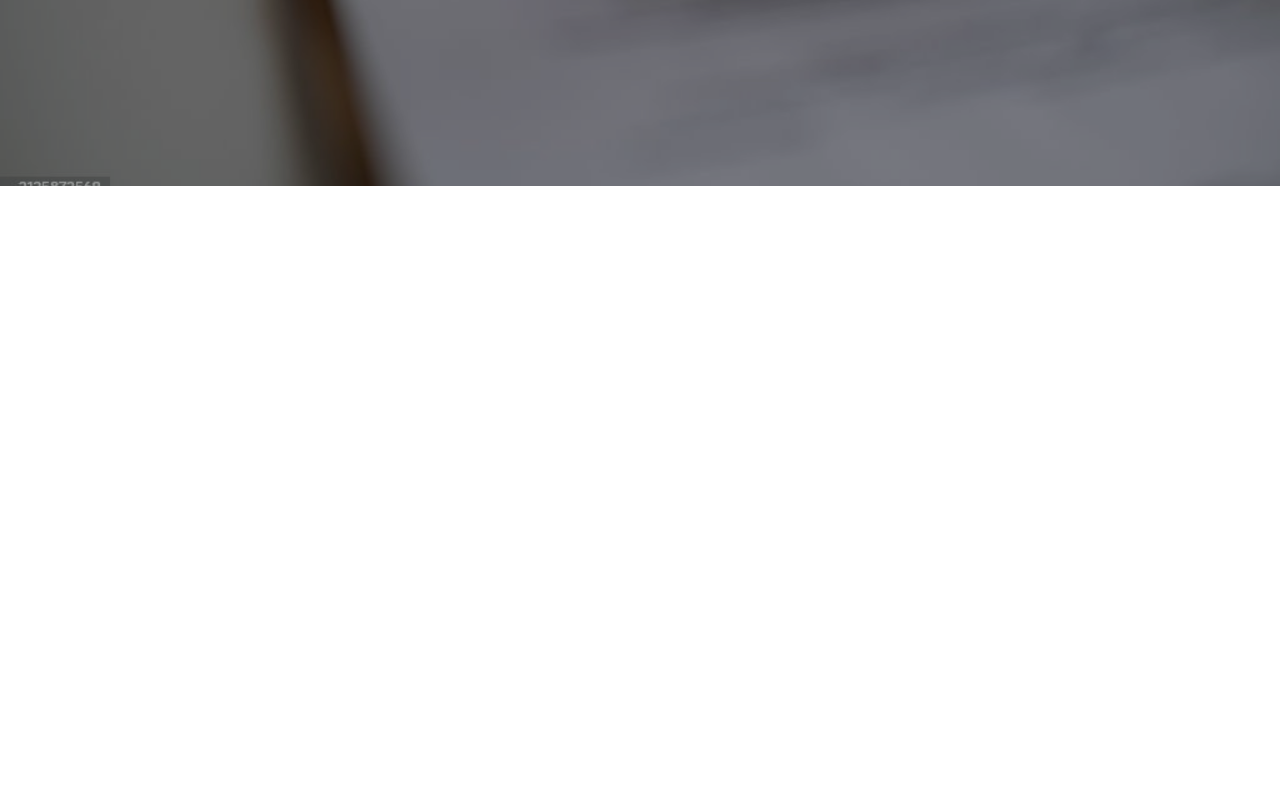
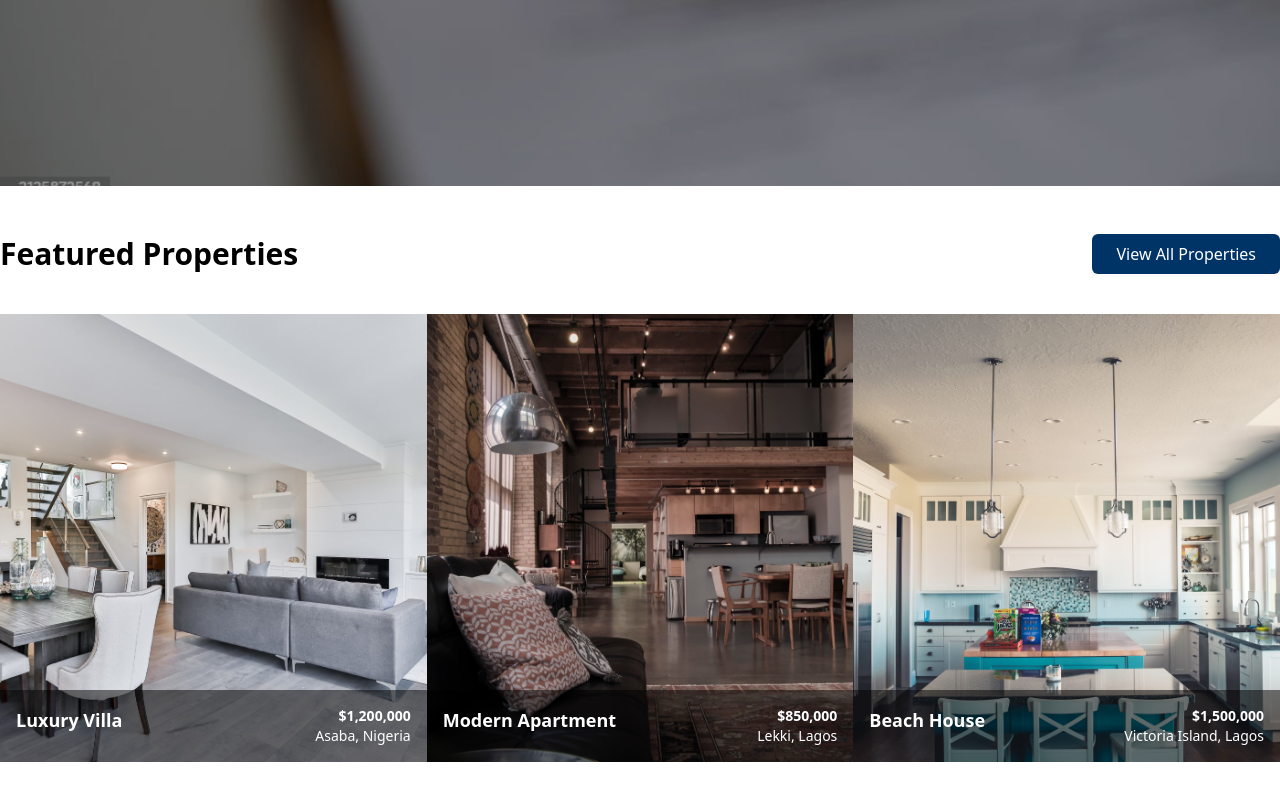
Before and after one commit to Joshua-Coded/Peninsula-real-estate, a React (Create React App) app in the folder real-estate-app/: page / in a window 1280 px wide. Shown: the part 614-1414 px from the top of the page. Before the commit the page ends 800 px from the top, so only its background shows below. Built offline with nearby package versions, Linux system fonts and the light colour scheme.

Commit message:
properties

```diff
--- a/real-estate-app/src/App.tsx
+++ b/real-estate-app/src/App.tsx
@@ -1,5 +1,6 @@
 import Hero from "./components/Hero";
 import Navbar from "./components/Navbar";
+import Properties from "./components/Properties";
 import React from "react";
 
 function App() {
@@ -7,6 +8,7 @@
     <div className="App">
       <Navbar />
       <Hero />
+      <Properties />
     </div>
   );
 }
--- /dev/null
+++ b/real-estate-app/src/components/Properties.tsx
@@ -0,0 +1,74 @@
+import React from "react";
+import image1 from "../images/image1.avif";
+import image2 from "../images/image2.avif";
+import image3 from "../images/image3.avif";
+
+const Properties: React.FC = () => {
+    const properties = [
+        {
+            id: 1,
+            image: image1,
+            name: "Luxury Villa",
+            price: "$1,200,000",
+            location: "Asaba, Nigeria"
+        },
+        {
+            id: 2,
+            image: image2,
+            name: "Modern Apartment",
+            price: "$850,000",
+            location: "Lekki, Lagos"
+        },
+        {
+            id: 3,
+            image: image3,
+            name: "Beach House",
+            price: "$1,500,000",
+            location: "Victoria Island, Lagos"
+        }
+    ];
+
+    return (
+        <div className="px-0 py-12"> {/* Removed padding on the sides */}
+            {/* Section Header - Flex row for desktop */}
+            <div className="flex justify-between items-center mb-10 md:flex-row flex-col"> {/* Flex container for h1 and button */}
+                <h1 className="text-2xl md:text-3xl font-bold mb-4 md:mb-0">Featured Properties</h1>
+                {/* View All Properties Button - Visible only on desktop */}
+                <button className="bg-primary text-white py-2 px-6 rounded-md hover:bg-white hover:text-primary transition-all hidden md:block">
+                    View All Properties
+                </button>
+            </div>
+
+            {/* Properties Grid */}
+            <div className="grid grid-cols-1 md:grid-cols-3 gap-0"> {/* Removed gap between the grid items */}
+                {properties.map((property) => (
+                    <div key={property.id} className="relative group">
+                        {/* Property Image - Increased height */}
+                        <img src={property.image} alt={property.name} className="w-full h-[28rem] object-cover" /> {/* Height set to 28rem */}
+
+                        {/* Property Info Container - Reduced shadow opacity */}
+                        <div className="absolute bottom-0 left-0 w-full bg-black bg-opacity-50 p-4 text-white"> {/* Reduced shadow opacity */}
+                            <div className="flex justify-between">
+                                <h2 className="text-lg font-bold">{property.name}</h2>
+                                <div className="flex flex-col text-right">
+                                    <span className="text-sm font-semibold">{property.price}</span>
+                                    <span className="text-sm">{property.location}</span>
+                                </div>
+                            </div>
+                        </div>
+                    </div>
+                ))}
+            </div>
+
+            {/* View All Properties Button - Visible only on mobile at the bottom */}
+            <div className="flex justify-center mt-10 md:hidden"> {/* Hidden on desktop */}
+                <button
+                    className="bg-primary text-white py-3 px-8 rounded-md hover:bg-white hover:text-primary transition-all">
+                    View All Properties
+                </button>
+            </div>
+        </div>
+    );
+};
+
+export default Properties;
```
